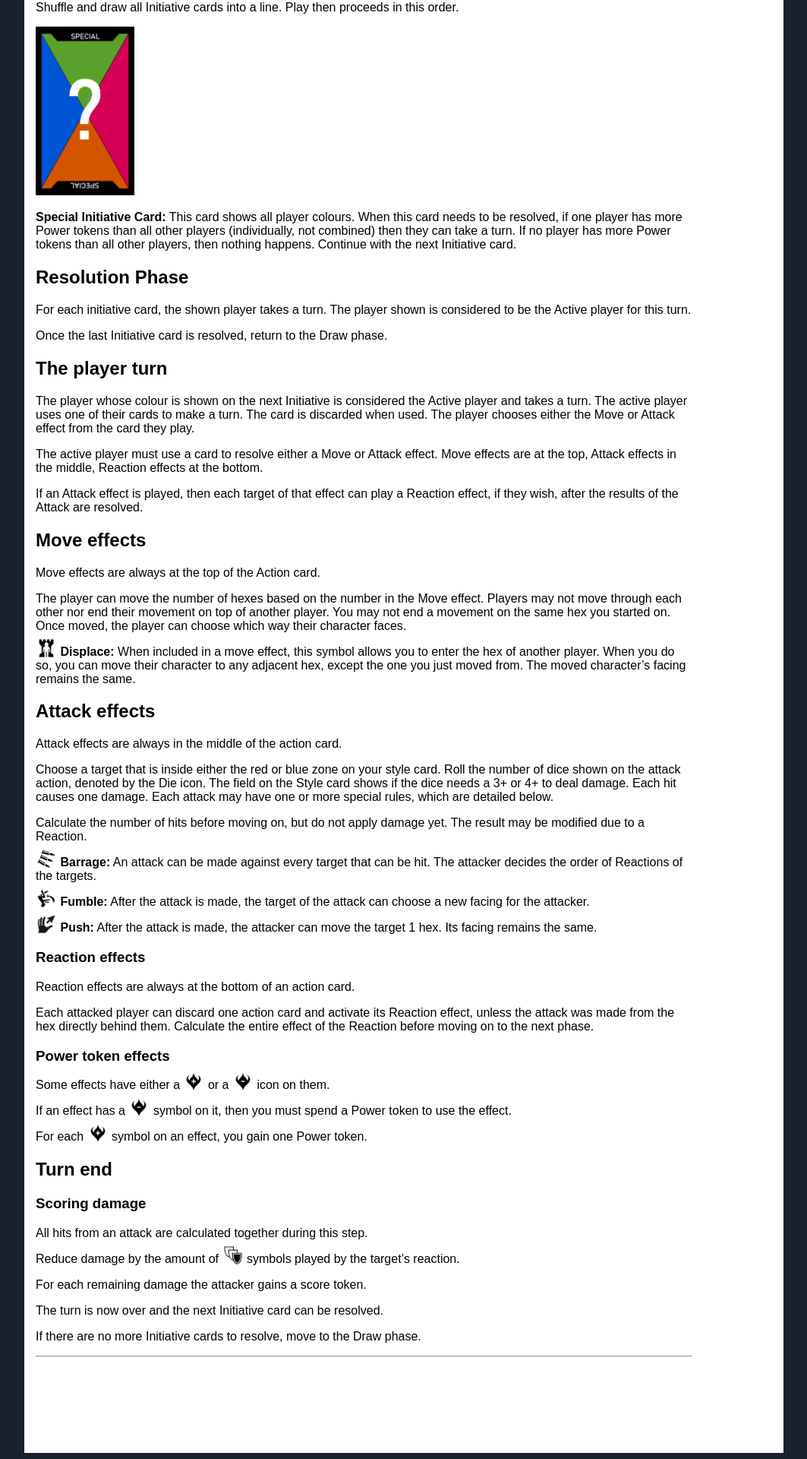
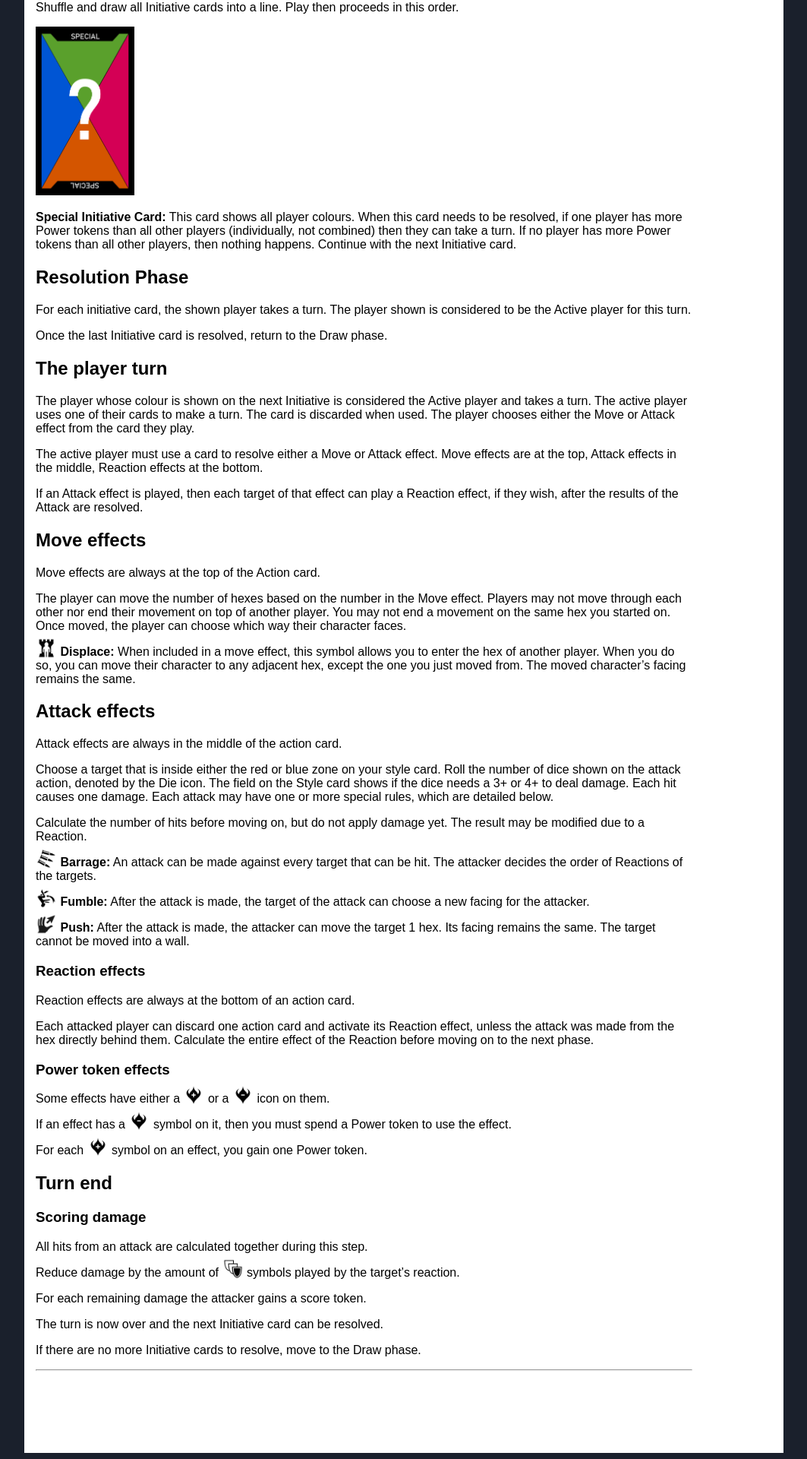
Before and after one commit to abregado/champions-combat, a Jekyll site: the page built from index.html, in a window 1280 px wide. Shown: the part 2067-3987 px from the top of the page at 76% size, without its empty margins (116-1179 px from the left). Built offline with Jekyll 4.4.1, drawn with Linux system fonts in a browser that asks for light colours.

Commit message:
Added that the target of Push cannot be moved into a wall
Closes #10

```diff
--- a/_chapters/rules.md
+++ b/_chapters/rules.md
@@ -133,7 +133,9 @@ The attacker decides the order of Reactions of the targets.
 **Fumble:** After the attack is made, the target of the attack can choose a new facing for the attacker.
 
 {% include icon_image.html link='files/images/icon-push.png' %}
-**Push:** After the attack is made, the attacker can move the target 1 hex. Its facing remains the same.
+**Push:** After the attack is made, the attacker can move the target 1 hex.
+Its facing remains the same.
+The target cannot be moved into a wall.
 
 ### Reaction effects
 Reaction effects are always at the bottom of an action card.
```
